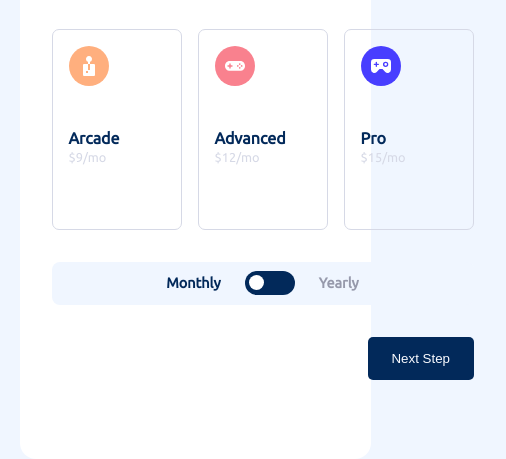
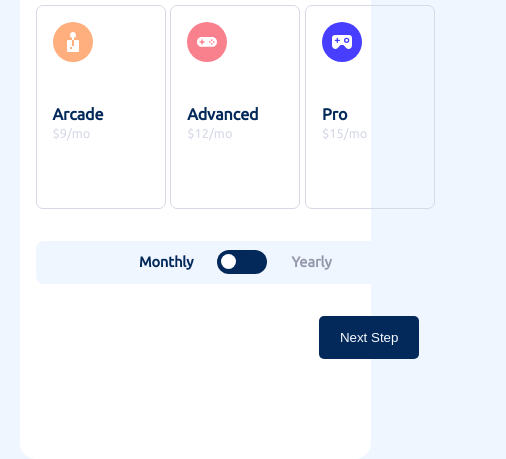
Before and after one commit to Daniel-san8/Advanced-Form, a plain HTML site: page index.html in a window 390 px wide. Shown: the part 576-1035 px from the top of the page, 506 px wide, since content can reach past the window. Drawn offline with Linux system fonts and the light colour scheme.

Commit message:
criando a responsividade

```diff
--- a/css/mountandyear.css
+++ b/css/mountandyear.css
@@ -8,6 +8,7 @@
   gap: 1.5rem;
   padding: 0.6rem 0;
   border-radius: 0.5rem;
+  width: 100%;
 }
 
 .mountandyear span {
@@ -51,3 +52,17 @@
 }
 
 /* transform: translateX(26px); */
+
+@media (max-width: 1250px) {
+  .info.step2 {
+    margin: 3rem 1rem;
+  }
+}
+
+@media (max-width: 1160px) {
+  .info.step2 button {
+    padding: 0.8rem 3rem;
+    text-wrap: nowrap;
+    margin: 1rem;
+  }
+}
--- a/css/plans.css
+++ b/css/plans.css
@@ -3,6 +3,7 @@
   margin-top: 1rem;
   gap: 1rem;
   height: 40%;
+  justify-content: center;
 }
 
 .plans-items {
@@ -34,3 +35,9 @@
   margin-left: 1rem;
   margin-bottom: 0.8rem;
 }
+
+@media (max-width: 1160px) {
+  .plans {
+    gap: 0.3rem;
+  }
+}
--- a/index.html
+++ b/index.html
@@ -43,7 +43,7 @@
             </form>
         </div>
 
-        <div class="info">
+        <div class="info step2">
             <h1>Select your plan</h1>
             <p>You have the option of monthly or yearly biling.</p>
             <div class="plans">
@@ -72,23 +72,6 @@
         </div>
     </div>
     <script type="module" src="./js/geral.js"></script>
-
-
-
-
-    <script>
-        const meuBotao = document.getElementById('meuBotao');
-        const ball = document.querySelector('.ball');
-
-        meuBotao.addEventListener('click', () => {
-            // Muda a cor da bola
-            ball.style.backgroundColor = '#27ae60';
-
-            // Move a bola para o lado oposto
-            ball.style.transform = 'translateX(100px)';
-        });
-
-    </script>
 </body>
 
 </html>
```
